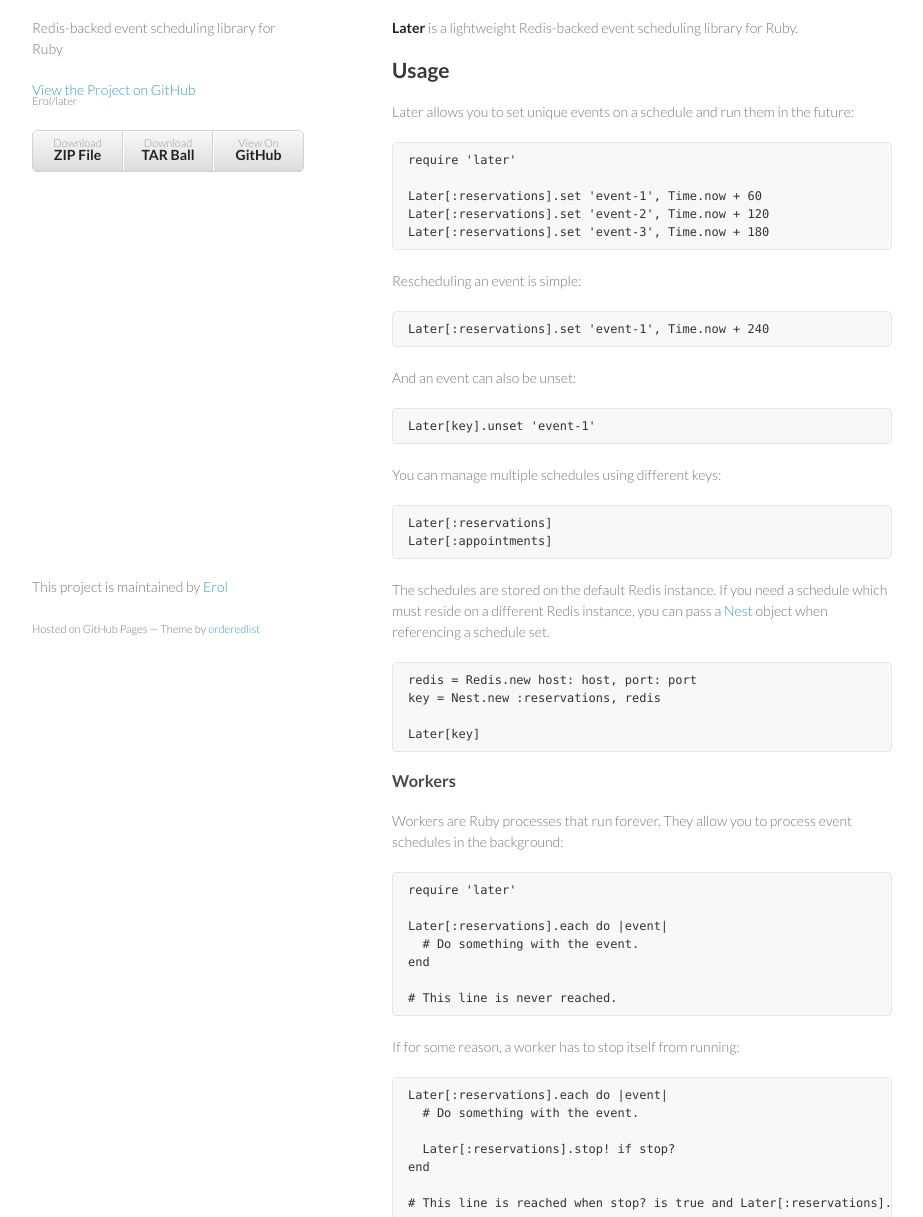
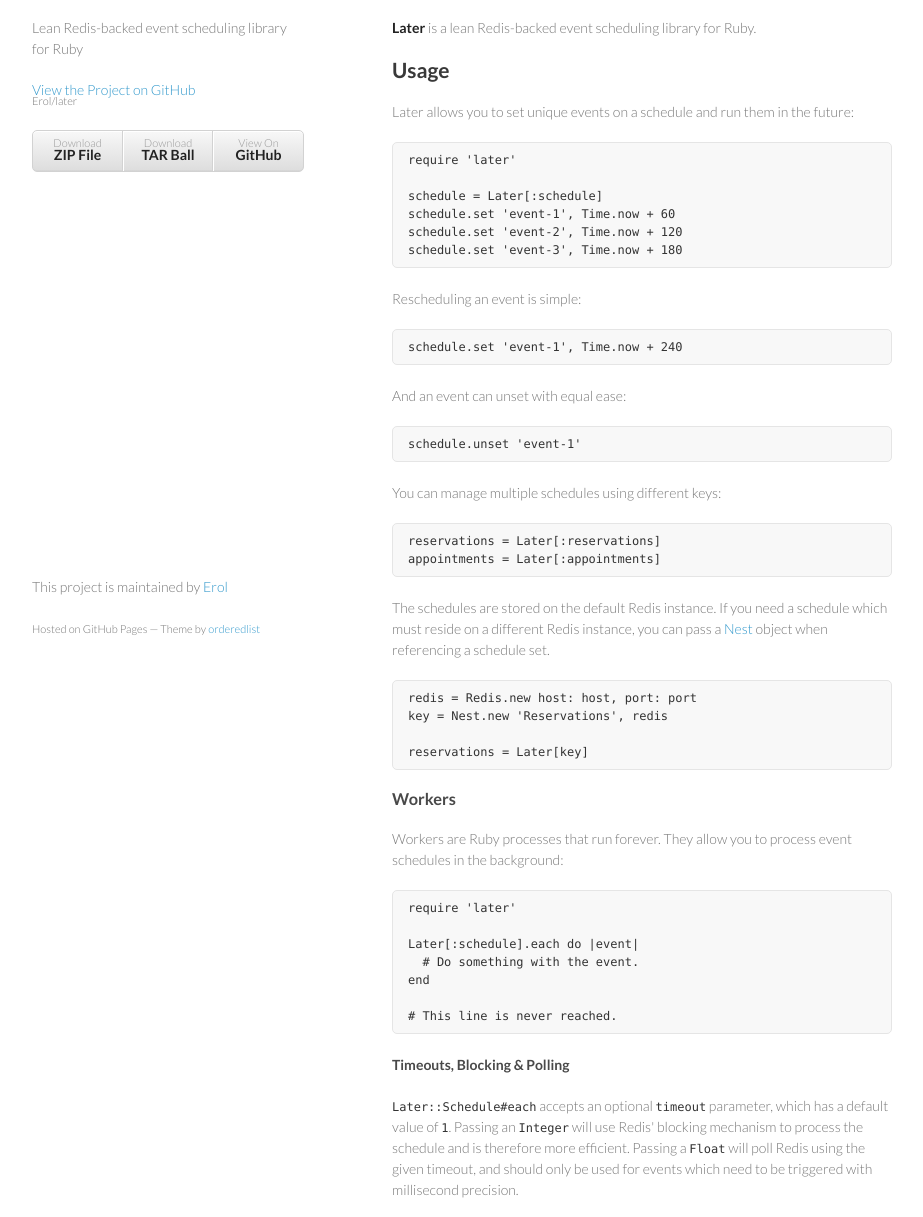
Before and after one commit to Erol/later, a plain HTML site: page index.html in a window 1280 px wide. Shown: the part 92-1309 px from the top of the page, without its empty margins (178-1101 px from the left). Drawn offline with Linux system fonts and the light colour scheme.

Commit message:
Create gh-pages branch via GitHub

```diff
--- a/index.html
+++ b/index.html
@@ -16,7 +16,7 @@
     <div class="wrapper">
       <header>
         <h1>Later</h1>
-        <p>Redis-backed event scheduling library for Ruby</p>
+        <p>Lean Redis-backed event scheduling library for Ruby</p>
 
         <p class="view"><a href="https://github.com/Erol/later">View the Project on GitHub <small>Erol/later</small></a></p>
 
@@ -30,7 +30,7 @@
       <section>
         <h1>Later</h1>
 
-<p><a href="erol.github.com/later"><strong>Later</strong></a> is a lightweight Redis-backed event scheduling library for Ruby.</p>
+<p><a href="erol.github.com/later"><strong>Later</strong></a> is a lean Redis-backed event scheduling library for Ruby.</p>
 
 <h2>Usage</h2>
 
@@ -38,33 +38,34 @@
 
 <pre><code>require 'later'
 
-Later[:reservations].set 'event-1', Time.now + 60
-Later[:reservations].set 'event-2', Time.now + 120
-Later[:reservations].set 'event-3', Time.now + 180
+schedule = Later[:schedule]
+schedule.set 'event-1', Time.now + 60
+schedule.set 'event-2', Time.now + 120
+schedule.set 'event-3', Time.now + 180
 </code></pre>
 
 <p>Rescheduling an event is simple:</p>
 
-<pre><code>Later[:reservations].set 'event-1', Time.now + 240
+<pre><code>schedule.set 'event-1', Time.now + 240
 </code></pre>
 
-<p>And an event can also be unset:</p>
+<p>And an event can unset with equal ease:</p>
 
-<pre><code>Later[key].unset 'event-1'
+<pre><code>schedule.unset 'event-1'
 </code></pre>
 
 <p>You can manage multiple schedules using different keys:</p>
 
-<pre><code>Later[:reservations]
-Later[:appointments]
+<pre><code>reservations = Later[:reservations]
+appointments = Later[:appointments]
 </code></pre>
 
 <p>The schedules are stored on the default Redis instance. If you need a schedule which must reside on a different Redis instance, you can pass a <a href="github.com/soveran/nest">Nest</a> object when referencing a schedule set.</p>
 
 <pre><code>redis = Redis.new host: host, port: port
-key = Nest.new :reservations, redis
+key = Nest.new 'Reservations', redis
 
-Later[key]
+reservations = Later[key]
 </code></pre>
 
 <h3>Workers</h3>
@@ -73,19 +74,36 @@ Later[key]
 
 <pre><code>require 'later'
 
-Later[:reservations].each do |event|
+Later[:schedule].each do |event|
   # Do something with the event.
 end
 
 # This line is never reached.
 </code></pre>
 
+<h4>Timeouts, Blocking &amp; Polling</h4>
+
+<p><code>Later::Schedule#each</code> accepts an optional <code>timeout</code> parameter, which has a default value of <code>1</code>. Passing an <code>Integer</code> will use Redis' blocking mechanism
+to process the schedule and is therefore more efficient. Passing a <code>Float</code> will poll Redis using the given timeout, and should
+only be used for events which need to be triggered with millisecond precision.</p>
+
+<p>See <a href="http://redis.io/commands/blpop">BLPOP</a> and <a href="http://redis.io/commands/brpoplpush">BRPOPLPUSH</a> for more information.</p>
+
+<p>The below schedule will be polled every 0.1 seconds:</p>
+
+<pre><code>Later[:schedule].each(0.1) do |event|
+  # Do something with the event.
+end
+</code></pre>
+
+<h4>Stopping</h4>
+
 <p>If for some reason, a worker has to stop itself from running:</p>
 
-<pre><code>Later[:reservations].each do |event|
+<pre><code>Later[:schedule].each do |event|
   # Do something with the event.
 
-  Later[:reservations].stop! if stop?
+  Later[:schedule].stop! if stop?
 end
 
 # This line is reached when stop? is true and Later[:reservations].stop! is called.
```
Also changed, not shown: params.json (+1 -1 lines).
